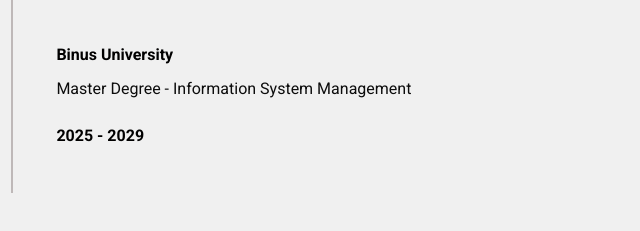
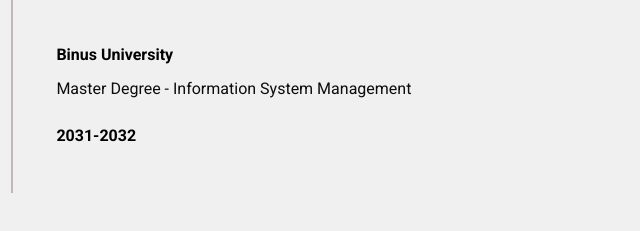
Before and after one commit to hafiznovandi200726-maker/portofolio, a plain HTML site: page index.html in a window 1280 px wide. Shown: the part 2529-2760 px from the top of the page, 0-640 px from the left. Drawn offline with Linux system fonts and the light colour scheme.

Commit message:
index.html

```diff
--- a/index.html
+++ b/index.html
@@ -202,7 +202,7 @@
                     <div class="education-info">
                       <h4 class="education-title">Binus University</h4>
                       <p>Master Degree - Information System Management</p>
-                      <h4 class="education-years">2025 - 2029</h4>
+                      <h4 class="education-years">2031-2032</h4>
 
                     </div>
                   </div>
@@ -281,4 +281,5 @@
           </div>
           </footer>
     </body>
+
 </html>
```
